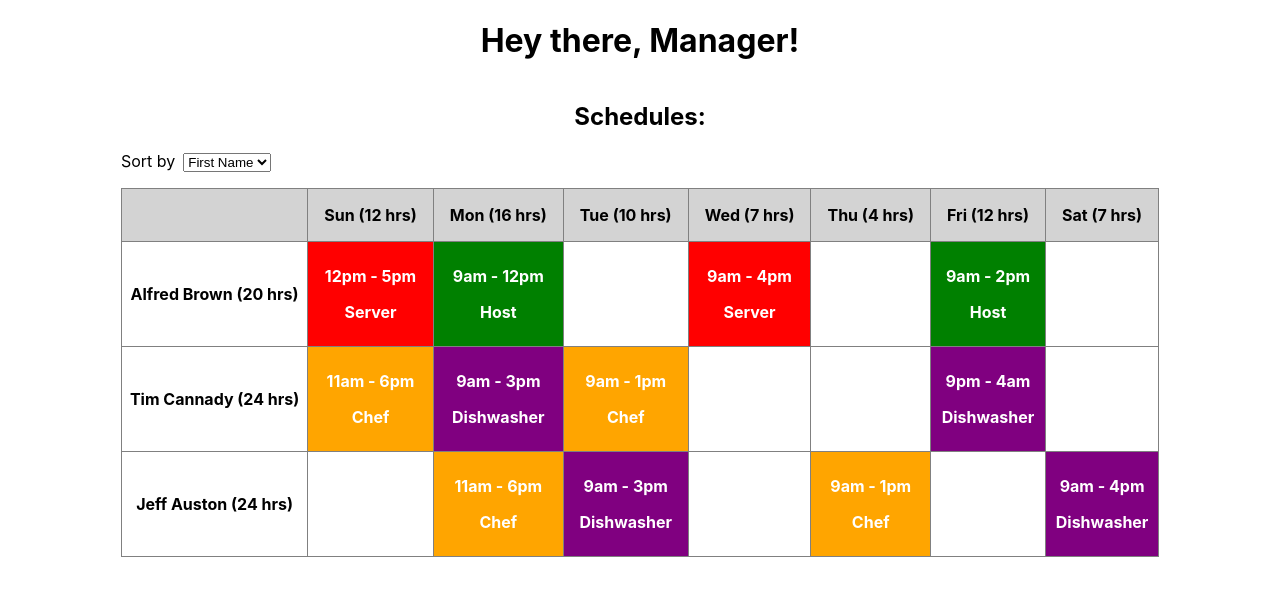
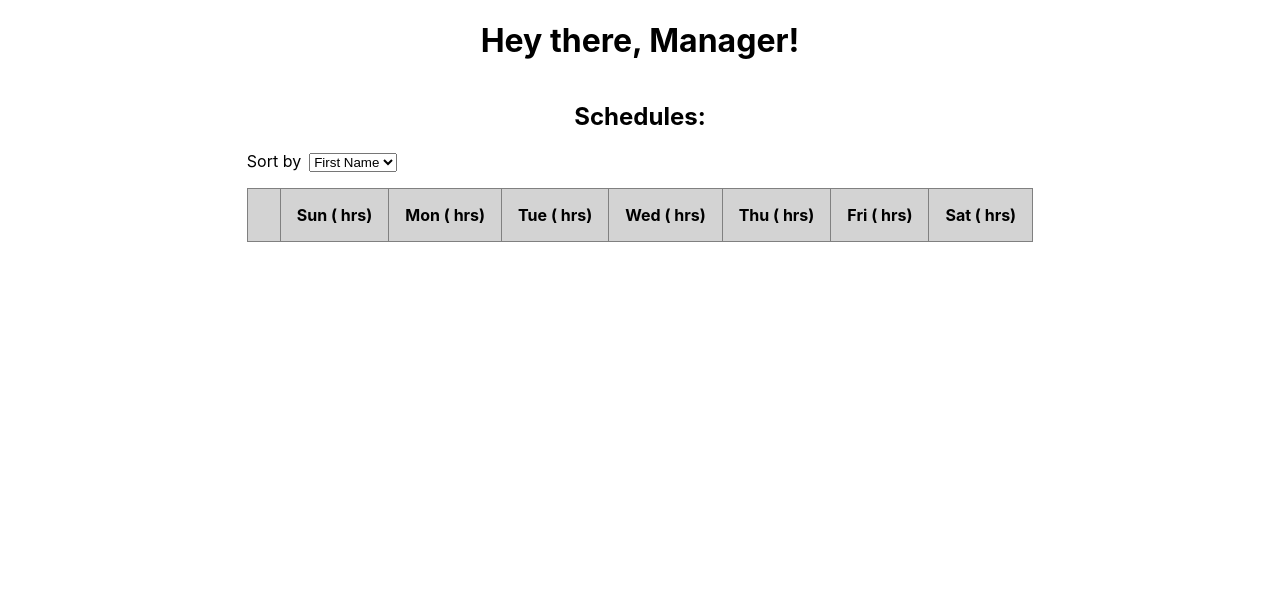
Before and after one commit to devjona/react-for-sinatra, a React (Create React App) app: page / in a window 1280 px wide. Shown: the top 596 px of the page. Built offline with nearby package versions, Linux system fonts and the light colour scheme.

Commit message:
Refactoring components. Table head is now refactored; now we need to display hours scheduled per day.

```diff
--- a/src/App.js
+++ b/src/App.js
@@ -1,10 +1,33 @@
 // import logo from './logo.svg';
 import "./App.css";
+import React, { Component } from "react";
+import TableHeader from "./components/TableHeader";
 import SingleShift from "./components/SingleShift";
 import { cheatData } from "./test-data/cheatData";
+// import { render } from "@testing-library/react";
 
-function App() {
-  const name = "Manager";
+// function App() {
+class App extends Component {
+  constructor(props) {
+    super(props);
+
+    this.state = {
+      sort_by: "first_name",
+      data: cheatData,
+      userName: "Manager",
+      shiftHoursPerDay: [],
+    };
+
+    this.dayNames = ["Sun", "Mon", "Tue", "Wed", "Thu", "Fri", "Sat"];
+    this.reducer = (accumulator, currentValue) => accumulator + currentValue;
+
+    // bind to this:
+    this.prepDataForSchedule = this.prepDataForSchedule.bind(this);
+
+    console.log("this in constructor: ", this);
+  }
+
+  // const name = "Manager";
   // const url = "http://localhost:4567";
 
   // const myHeaders = new Headers();
@@ -47,14 +70,17 @@ function App() {
   //   })
   //   .then((data) => console.log("CAT data: ", data));
 
-  const dayNames = ["Sun", "Mon", "Tue", "Wed", "Thu", "Fri", "Sat"];
+  prepDataForSchedule() {
+    // const dayNames = ["Sun", "Mon", "Tue", "Wed", "Thu", "Fri", "Sat"];
     // We'll use this to sum up hours per week/employee or hours/day-all shifts.
-  const reducer = (accumulator, currentValue) => accumulator + currentValue;
+    // const reducer = (accumulator, currentValue) => accumulator + currentValue;
+    let allShiftsByDay = [];
 
     const allShifts = [];
     cheatData.forEach((employee) => {
       allShifts.push(employee.shifts);
     });
+
     const allShiftsConcatSorted = Array.prototype
       .concat(...allShifts)
       .sort((a, b) => {
@@ -64,7 +90,6 @@ function App() {
     console.log({ allShifts });
     console.log({ allShiftsConcatSorted });
 
-  let allShiftsByDay = [];
     for (let i = 0; i <= 6; i++) {
       let currentDayHours = allShiftsConcatSorted.filter((shift) => {
         return shift.day === i;
@@ -74,15 +99,18 @@ function App() {
     console.log({ allShiftsByDay });
 
     // A day has many shifts; each shift has a duration. We'll look at the duration of all shifts in a day, sum them, and return a new array that has the total of how many people-hours are being scheduled per day.
-  const shiftHoursPerDay = allShiftsByDay.map((day) => {
+    // const shiftHoursPerDay = allShiftsByDay.map((day) => {
+    this.setState({
+      shiftHoursPerDay: allShiftsByDay.map((day) => {
         const shiftHours = [];
         day.forEach((shift) => {
           shiftHours.push(shift.duration);
         });
-    return shiftHours.reduce(reducer);
+        return shiftHours.reduce(this.reducer);
+      }),
     });
 
-  console.log({ shiftHoursPerDay });
+    // console.log({ this.state.shiftHoursPerDay });
 
     const TableBodyRows = cheatData.map((weeklySchedule, index) => {
       console.log({ weeklySchedule });
@@ -91,14 +119,14 @@ function App() {
         .map((shift) => {
           return shift.duration;
         })
-      .reduce(reducer);
+        .reduce(this.reducer);
       console.log({ employeeHoursThisWeek });
 
-    const TableDataShifts = dayNames.map((day, index) => {
+      const TableDataShifts = this.dayNames.map((day, index) => {
         return (
           <SingleShift
             key={index}
-          name={dayNames[index]}
+            name={this.dayNames[index]}
             dayOfWeekIndex={index}
             shifts={weeklySchedule.shifts}
           />
@@ -115,17 +143,24 @@ function App() {
       );
     });
 
-  const TableHeaderRow = shiftHoursPerDay.map((day, index) => {
-    return (
-      <th key={index}>
-        {dayNames[index]} ({day} hrs)
-      </th>
-    );
-  });
+    // const TableHeaderRow = shiftHoursPerDay.map((day, index) => {
+    //   return (
+    //     <th key={index}>
+    //       {this.dayNames[index]} ({day} hrs)
+    //     </th>
+    //   );
+    // });
+  }
 
+  componentDidMount() {
+    console.log("componentDidMOUNT!");
+    this.prepDataForSchedule();
+  }
+
+  render() {
     return (
       <div className="App">
-      <h1>Hey there, {name}!</h1>
+        <h1>Hey there, {this.state.userName}!</h1>
         <div className="schedule-container">
           <h2>Schedules:</h2>
           <div className="input-group">
@@ -137,17 +172,22 @@ function App() {
           </div>
 
           <table>
-          <thead>
-            <tr>
-              <th></th>
-              {TableHeaderRow}
-            </tr>
-          </thead>
-          <tbody>{TableBodyRows}</tbody>
+            {/* <thead> */}
+            {/* <tr> */}
+            {/* <th></th> */}
+            {/* {TableHeaderRow} need to import this. */}
+            <TableHeader
+              dayNames={this.dayNames}
+              shiftHoursPerDay={this.state.shiftHoursPerDay}
+            />
+            {/* </tr> */}
+            {/* </thead> */}
+            <tbody>{/* {TableBodyRows} need to import this.*/}</tbody>
           </table>
         </div>
       </div>
     );
   }
+}
 
 export default App;
--- /dev/null
+++ b/src/components/TableHeader.js
@@ -0,0 +1,19 @@
+const TableHeader = (props) => {
+  // some stuff
+  console.log({ props });
+
+  const thCells = props.dayNames.map((day, index) => {
+    return <th key={index}>{day} ( hrs)</th>;
+  });
+
+  return (
+    <thead>
+      <tr>
+        <th></th>
+        {thCells}
+      </tr>
+    </thead>
+  );
+};
+
+export default TableHeader;
```
Also changed, not shown: src/components/TableRow.js (added). Lines whose indentation alone changed are shown as unchanged.
